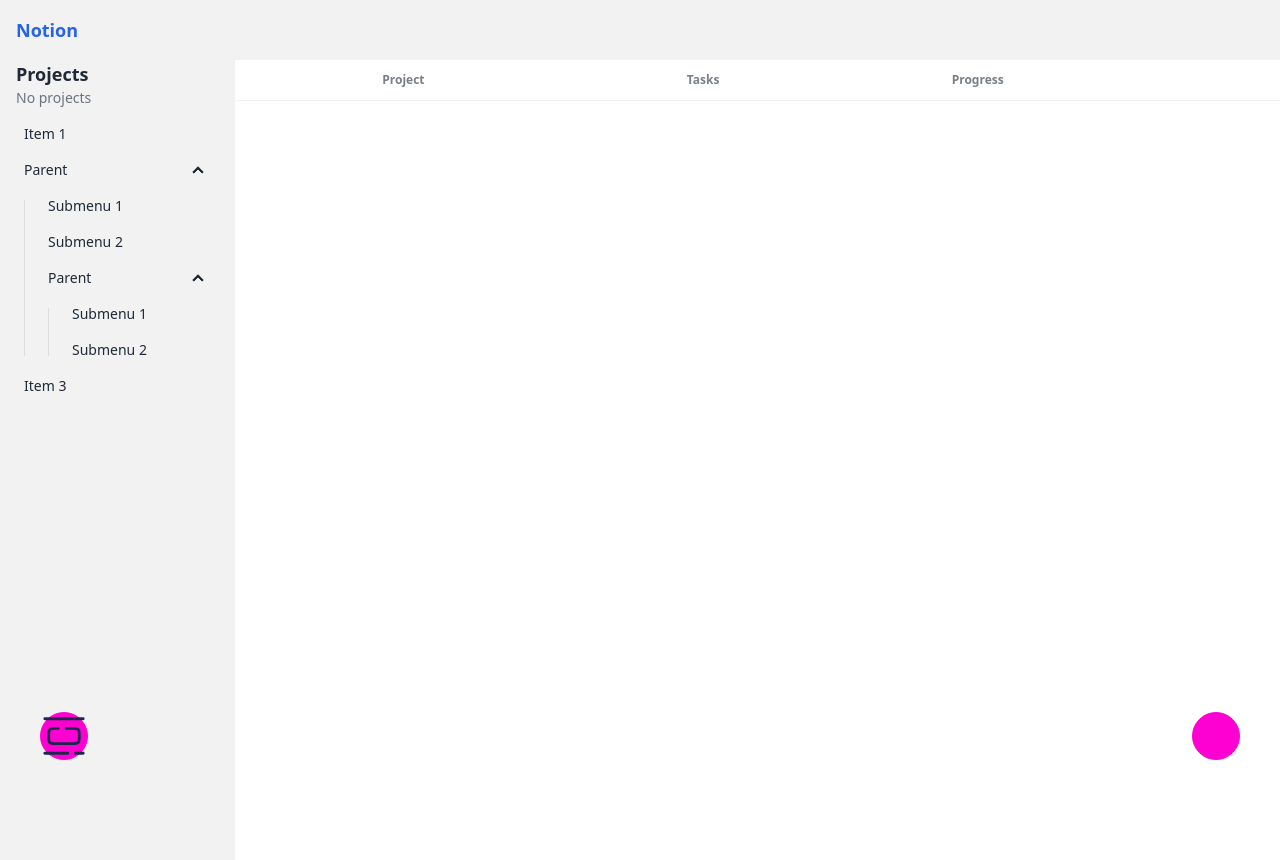
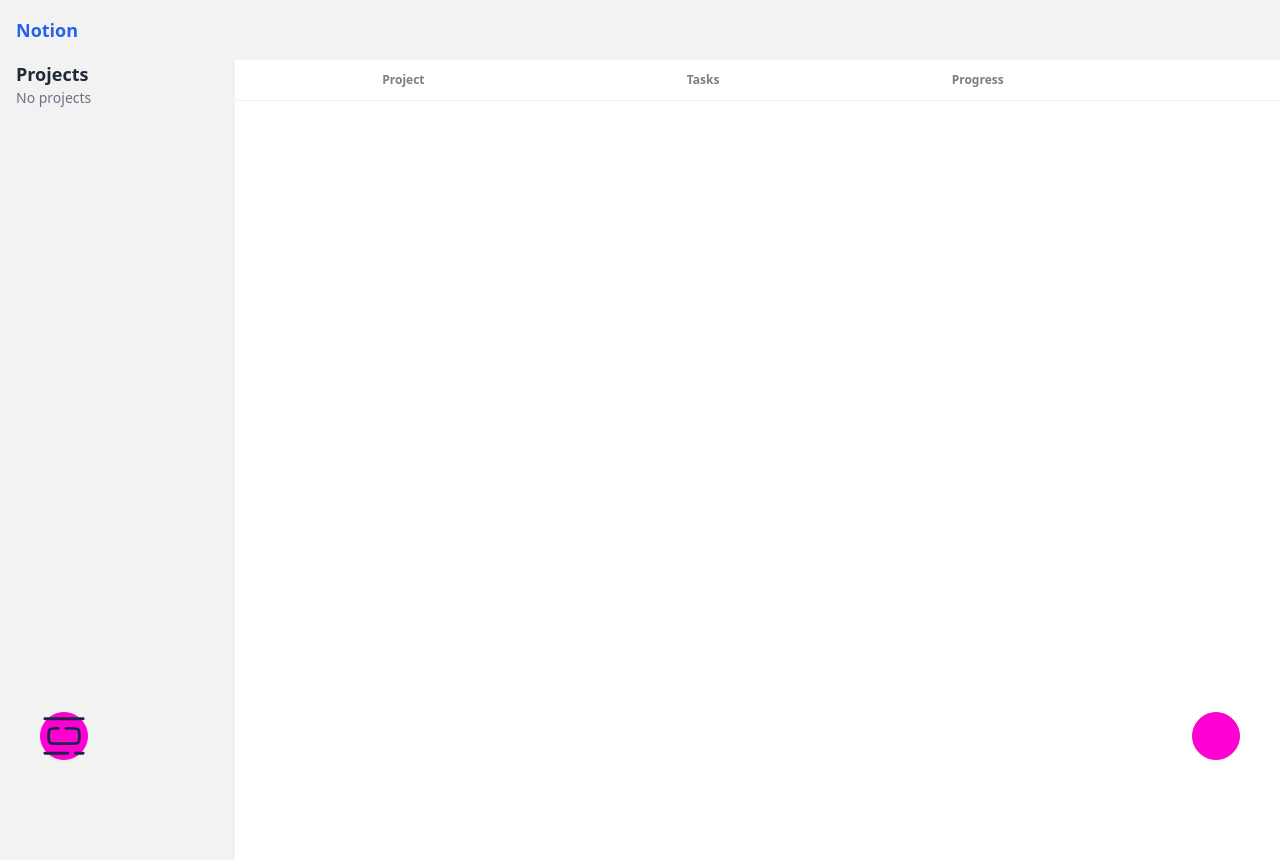
Before and after one commit to vergaraaa/vue-projects-app, a Vue app: page /projects in a window 1280 px wide. Built offline with nearby package versions, Linux system fonts and the light colour scheme; some icons are missing; the HTML template or start-up script is replaced by a standard one.

Commit message:
✨ side menu

```diff
--- a/src/modules/projects/components/SideMenu.vue
+++ b/src/modules/projects/components/SideMenu.vue
@@ -1,31 +1,36 @@
 <template>
   <aside class="bg-base-200 w-72 min-h-screen">
     <h2 class="text-lg font-bold mx-4">Projects</h2>
-
-    <p class="text-sm text-gray-500 mx-4">No projects</p>
+    <p v-if="projectsStore.noProjects" class="text-sm text-gray-500 mx-4">No projects</p>
 
     <!-- MENU -->
-    <ul class="menu rounded-box w-56">
-      <li><a>Item 1</a></li>
-      <li>
-        <details open>
-          <summary>Parent</summary>
-          <ul>
-            <li><a>Submenu 1</a></li>
-            <li><a>Submenu 2</a></li>
-            <li>
-              <details open>
-                <summary>Parent</summary>
-                <ul>
-                  <li><a>Submenu 1</a></li>
-                  <li><a>Submenu 2</a></li>
-                </ul>
-              </details>
-            </li>
-          </ul>
-        </details>
+    <ul v-else class="menu rounded-box w-56">
+      <li v-for="project in projectsStore.projectsList" :key="project.id">
+        <template v-if="project.tasks.length > 0">
+          <details>
+            <RouterLink :to="`/projects/${project.id}`">
+              <summary>{{ project.name }}</summary>
+            </RouterLink>
+            <ul>
+              <li v-for="task in project.tasks" :key="task.id">
+                <RouterLink :to="`/projects/${project.id}`">{{ task.name }}</RouterLink>
+              </li>
+            </ul>
+          </details>
+        </template>
+
+        <template v-else>
+          <RouterLink :to="`/projects/${project.id}`">
+            <summary>{{ project.name }}</summary>
+          </RouterLink>
+        </template>
       </li>
-      <li><a>Item 3</a></li>
     </ul>
   </aside>
 </template>
+
+<script lang="ts" setup>
+import { useProjectsStore } from '../store/projects.store';
+
+const projectsStore = useProjectsStore();
+</script>
--- a/src/modules/projects/store/projects.store.ts
+++ b/src/modules/projects/store/projects.store.ts
@@ -20,10 +20,11 @@
 
   return {
     // properties
-    // projects,
+    projects,
 
     // getters
     projectsList: computed(() => [...projects.value]),
+    noProjects: computed(() => projects.value.length === 0),
 
     // actions
     addProject,
```
